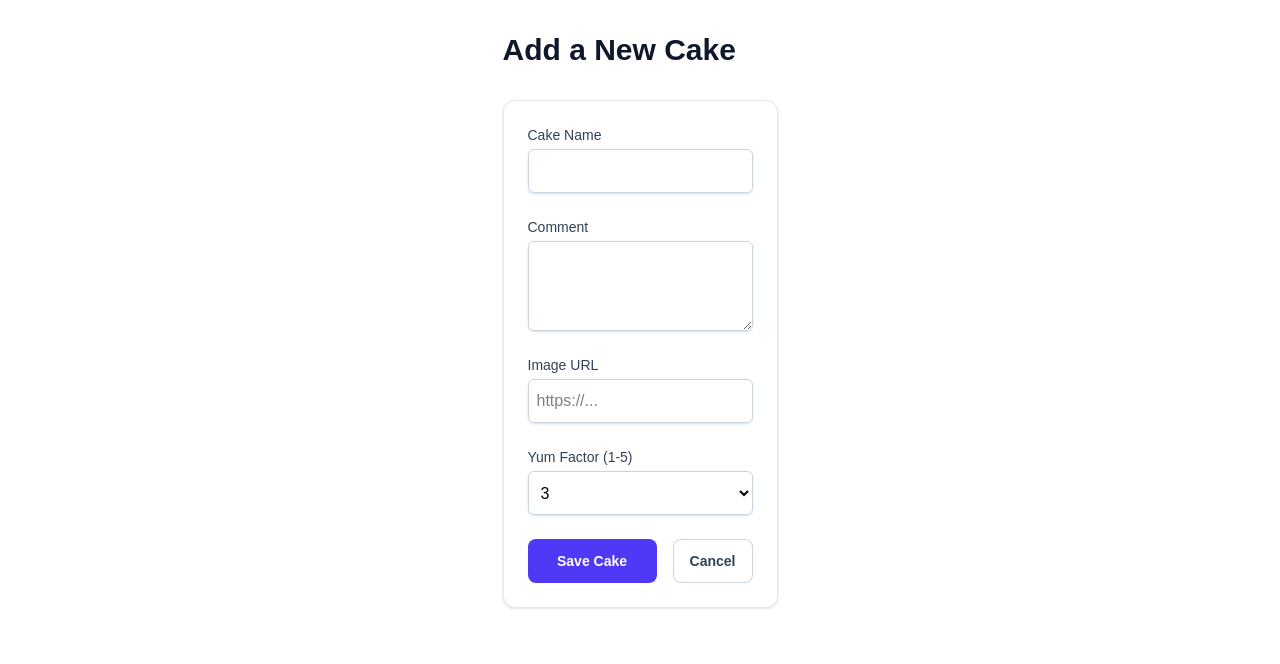
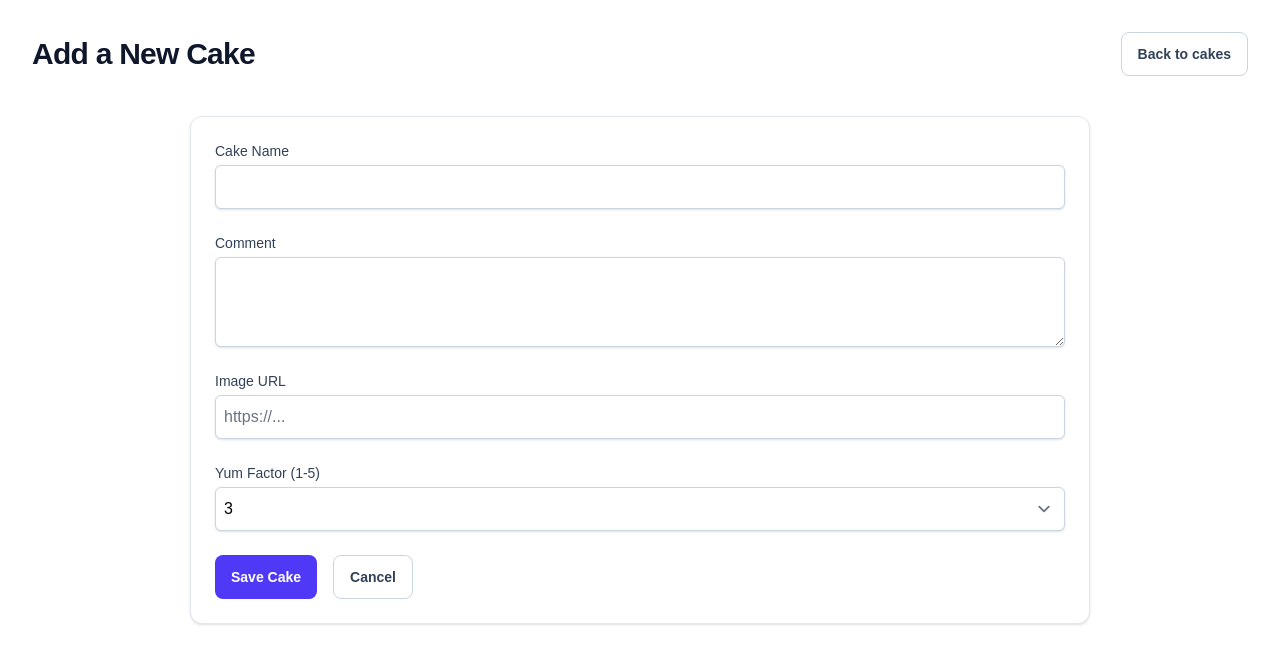
Before and after one commit to mich86/all-about-cakes, a Next.js app: page /add in a window 1280 px wide. Shown: the top 664 px of the page. Built offline with nearby package versions, Linux system fonts and the light colour scheme.

Commit message:
finessing, tailwind form plugin for styling, heading atom

```diff
--- a/app/add/page.tsx
+++ b/app/add/page.tsx
@@ -1,12 +1,24 @@
 import AddCakeForm from '@/components/organisms/AddCakeForm';
+import Button from '@/components/atoms/Button';
+import PageContainer from '@/components/atoms/PageContainer';
+import PageHeader from '@/components/atoms/PageHeader';
 
 export default function AddPage() {
   return (
-    <main className="mx-auto max-w-xl p-8">
-      <h1 className="mb-8 text-3xl font-bold text-slate-900">Add a New Cake</h1>
-      <div className="rounded-xl border border-slate-200 bg-white p-6 shadow-sm">
-        <AddCakeForm />
+    <PageContainer>
+      <PageHeader
+        title="Add a New Cake"
+        action={
+          <Button href="/" variant="outline">
+            Back to cakes
+          </Button>
+        }
+      />
+      <div className="mx-auto max-w-[900px]">
+        <div className="rounded-xl border border-slate-200 bg-white p-6 shadow-sm">
+          <AddCakeForm />
+        </div>
       </div>
-    </main>
+    </PageContainer>
   );
 }
--- a/app/cakes/[id]/page.tsx
+++ b/app/cakes/[id]/page.tsx
@@ -1,6 +1,8 @@
 import { getCakeById } from '@/lib/cakes/service';
+import Button from '@/components/atoms/Button';
+import PageContainer from '@/components/atoms/PageContainer';
+import PageHeader from '@/components/atoms/PageHeader';
 import Image from 'next/image';
-import Link from 'next/link';
 import { notFound } from 'next/navigation';
 
 interface CakeDetailPageProps {
@@ -17,13 +19,15 @@ export default async function CakeDetailPage({ params }: CakeDetailPageProps) {
   }
 
   return (
-    <main className="mx-auto max-w-2xl p-8">
-      <Link
-        href="/"
-        className="mb-8 inline-flex min-h-11 items-center text-sm text-slate-500 hover:text-slate-800"
-      >
-        ← Back to cakes
-      </Link>
+    <PageContainer>
+      <PageHeader
+        title={cake.name}
+        action={
+          <Button href="/" variant="outline">
+            Back to cakes
+          </Button>
+        }
+      />
 
       <article>
         <div className="relative mb-6 aspect-video w-full overflow-hidden rounded-xl">
@@ -37,7 +41,6 @@ export default async function CakeDetailPage({ params }: CakeDetailPageProps) {
           />
         </div>
 
-        <h1 className="mb-4 text-3xl font-bold text-slate-900">{cake.name}</h1>
         <p className="text-slate-600">{cake.comment}</p>
 
         <p className="mt-4 text-sm text-slate-500">
@@ -47,6 +50,6 @@ export default async function CakeDetailPage({ params }: CakeDetailPageProps) {
           </span>
         </p>
       </article>
-    </main>
+    </PageContainer>
   );
 }
--- a/app/globals.css
+++ b/app/globals.css
@@ -1,4 +1,5 @@
 @import 'tailwindcss';
+@plugin '@tailwindcss/forms';
 
 :root {
   --background: #ffffff;
--- a/app/page.tsx
+++ b/app/page.tsx
@@ -1,5 +1,7 @@
 import { getCakes } from '@/lib/cakes/service';
 import Button from '@/components/atoms/Button';
+import PageContainer from '@/components/atoms/PageContainer';
+import PageHeader from '@/components/atoms/PageHeader';
 import CakeCard from '@/components/molecules/CakeCard';
 import { Cake } from '@/types/cake';
 
@@ -16,24 +18,20 @@ export default async function HomePage() {
 
   if (errorMessage) {
     return (
-      <main className="mx-auto max-w-7xl p-8">
+      <PageContainer>
         <p role="alert" className="text-red-500">
           {errorMessage}
         </p>
-      </main>
+      </PageContainer>
     );
   }
 
   return (
-    <main className="mx-auto max-w-7xl p-8">
-      <header className="mb-10 flex items-center justify-between gap-4">
-        <h1 className="text-3xl font-bold tracking-tight text-slate-900">
-          Favourite Cakes
-        </h1>
-        <Button href="/add" variant="primary">
-          Add Cake
-        </Button>
-      </header>
+    <PageContainer>
+      <PageHeader
+        title="Favourite Cakes"
+        action={<Button href="/add" variant="primary">Add Cake</Button>}
+      />
 
       {cakes.length === 0 ? (
         <p className="py-20 text-center text-xl text-slate-500">
@@ -48,6 +46,6 @@ export default async function HomePage() {
           ))}
         </ul>
       )}
-    </main>
+    </PageContainer>
   );
 }
--- a/components/atoms/Button.tsx
+++ b/components/atoms/Button.tsx
@@ -15,7 +15,7 @@ export default function Button({
   ...props
 }: ButtonProps) {
   const baseStyles =
-    'inline-flex w-max max-w-full shrink-0 items-center justify-center text-center rounded-lg px-4 py-2 text-sm font-semibold transition-colors min-h-11';
+    'inline-flex w-max max-w-full shrink-0 items-center justify-center text-center rounded-lg px-4 py-2 text-sm font-semibold transition-colors min-h-11 cursor-pointer';
 
   const variants = {
     primary: 'bg-indigo-600 text-white hover:bg-indigo-700',
--- /dev/null
+++ b/components/atoms/Heading.tsx
@@ -0,0 +1,65 @@
+import type { ReactNode } from 'react';
+
+type HeadingLevel = 1 | 2 | 3 | 4 | 5 | 6;
+type HeadingSize = 'xl' | 'lg' | 'md' | 'sm';
+type HeadingWeight = 'bold' | 'semibold' | 'medium' | 'normal';
+
+const sizeStyles: Record<HeadingSize, string> = {
+  xl: 'text-3xl tracking-tight',
+  lg: 'text-2xl tracking-tight',
+  md: 'text-xl',
+  sm: 'text-lg',
+};
+
+const weightStyles: Record<HeadingWeight, string> = {
+  bold: 'font-bold',
+  semibold: 'font-semibold',
+  medium: 'font-medium',
+  normal: 'font-normal',
+};
+
+const defaultSize: Record<HeadingLevel, HeadingSize> = {
+  1: 'xl',
+  2: 'lg',
+  3: 'md',
+  4: 'sm',
+  5: 'sm',
+  6: 'sm',
+};
+
+const defaultWeight: Record<HeadingLevel, HeadingWeight> = {
+  1: 'bold',
+  2: 'bold',
+  3: 'semibold',
+  4: 'semibold',
+  5: 'medium',
+  6: 'medium',
+};
+
+interface HeadingProps {
+  level: HeadingLevel;
+  size?: HeadingSize;
+  weight?: HeadingWeight;
+  children: ReactNode;
+  className?: string;
+}
+
+export default function Heading({
+  level,
+  size,
+  weight,
+  children,
+  className = '',
+}: HeadingProps) {
+  const Tag = `h${level}` as 'h1' | 'h2' | 'h3' | 'h4' | 'h5' | 'h6';
+  const resolvedSize = size ?? defaultSize[level];
+  const resolvedWeight = weight ?? defaultWeight[level];
+
+  return (
+    <Tag
+      className={`${sizeStyles[resolvedSize]} ${weightStyles[resolvedWeight]} ${className}`.trim()}
+    >
+      {children}
+    </Tag>
+  );
+}
--- /dev/null
+++ b/components/atoms/PageContainer.tsx
@@ -0,0 +1,11 @@
+import type { ReactNode } from 'react';
+
+interface PageContainerProps {
+  children: ReactNode;
+}
+
+export default function PageContainer({ children }: PageContainerProps) {
+  return (
+    <main className="mx-auto w-full max-w-7xl p-4 sm:p-8">{children}</main>
+  );
+}
--- /dev/null
+++ b/components/atoms/PageHeader.tsx
@@ -0,0 +1,18 @@
+import Heading from '@/components/atoms/Heading';
+import type { ReactNode } from 'react';
+
+interface PageHeaderProps {
+  title: string;
+  action: ReactNode;
+}
+
+export default function PageHeader({ title, action }: PageHeaderProps) {
+  return (
+    <header className="mb-10 flex items-center justify-between gap-4">
+      <Heading level={1} className="text-slate-900">
+        {title}
+      </Heading>
+      {action}
+    </header>
+  );
+}
--- a/components/molecules/CakeCard.tsx
+++ b/components/molecules/CakeCard.tsx
@@ -1,3 +1,4 @@
+import Heading from '@/components/atoms/Heading';
 import Image from 'next/image';
 import Link from 'next/link';
 import { Cake } from '@/types/cake';
@@ -26,7 +27,7 @@ export default function CakeCard({ cake, priority }: CakeCardProps) {
           />
         </div>
         <div className="p-4 text-center">
-          <h2 className="text-lg font-semibold text-slate-800">{cake.name}</h2>
+          <Heading level={2} size="sm" className="text-slate-800">{cake.name}</Heading>
         </div>
       </Link>
     </article>
--- a/components/organisms/AddCakeForm.tsx
+++ b/components/organisms/AddCakeForm.tsx
@@ -178,7 +178,7 @@ export default function AddCakeForm() {
         <Button
           type="submit"
           variant="primary"
-          className="flex-1"
+          className=""
           disabled={isSubmitting}
         >
           {isSubmitting ? 'Saving…' : 'Save Cake'}
--- a/package.json
+++ b/package.json
@@ -13,6 +13,7 @@
   },
   "dependencies": {
     "@supabase/supabase-js": "^2.108.2",
+    "@tailwindcss/forms": "^0.5.11",
     "next": "16.2.9",
     "react": "19.2.4",
     "react-dom": "19.2.4",
```
Also changed, not shown: 1 other file (tests, documents, lock files or other folders).
